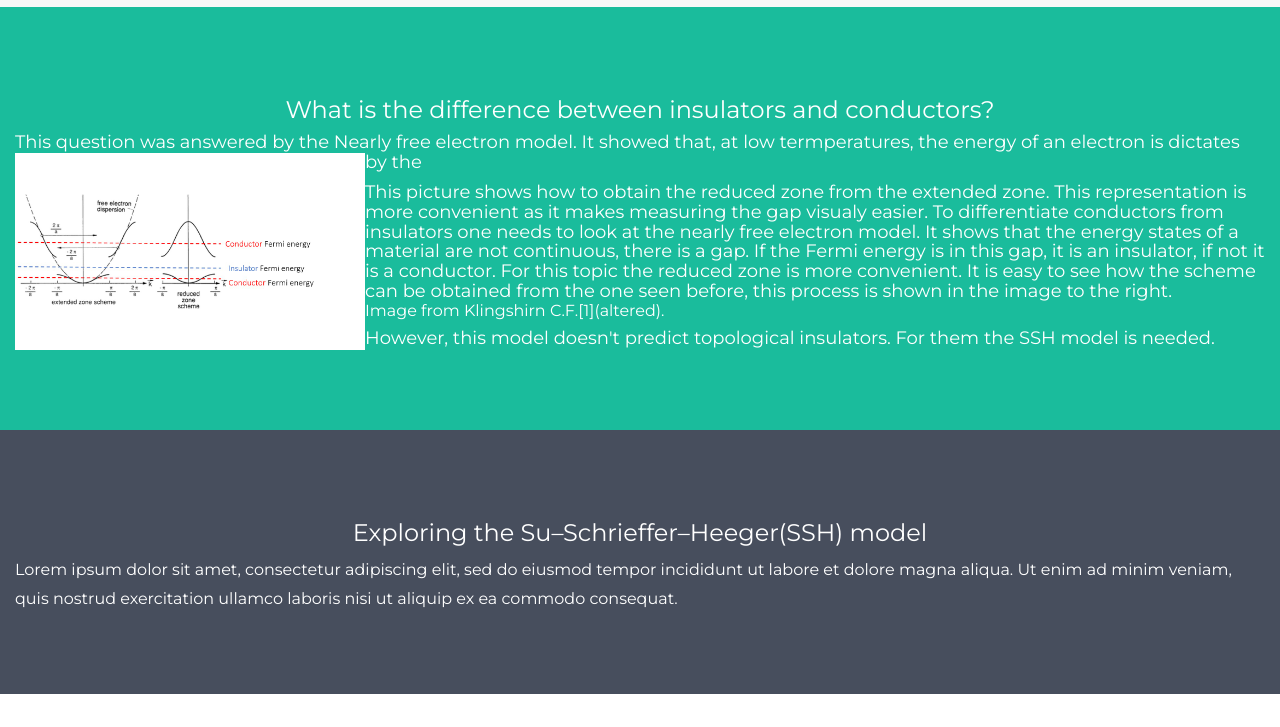
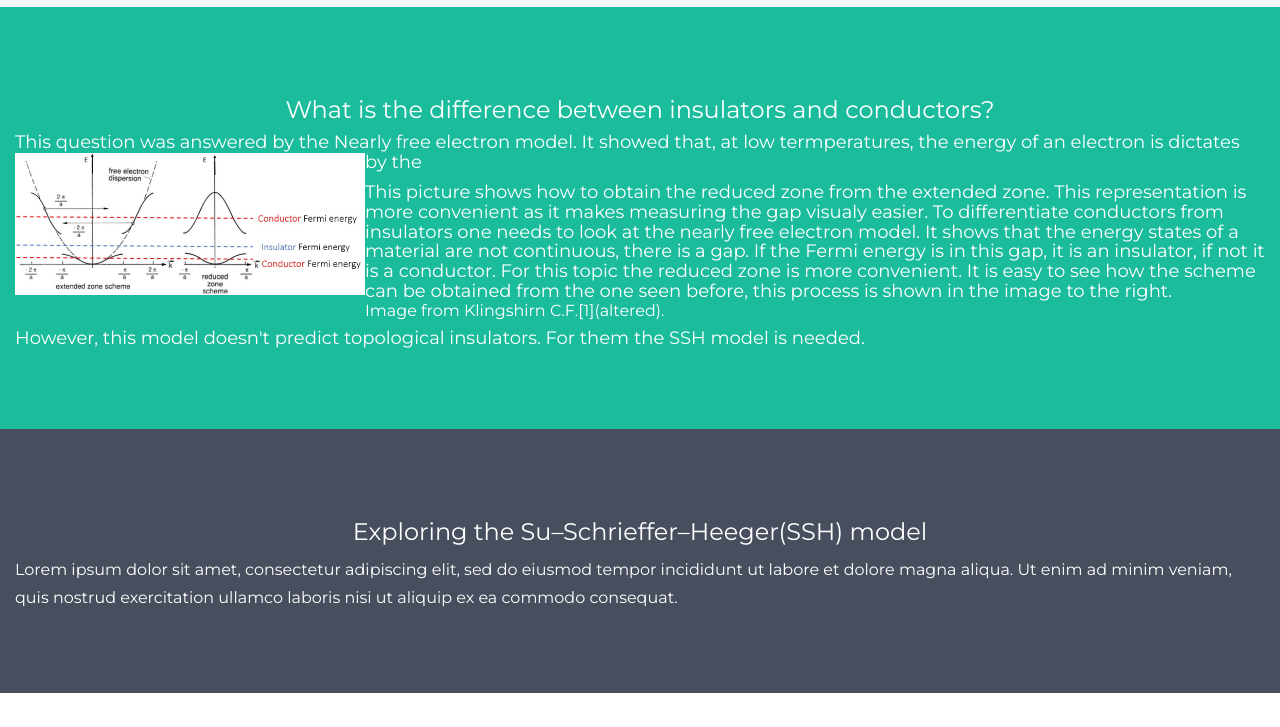
Before and after one commit to RalPan/Topological_Insulators, a plain HTML site: page index.html in a window 1280 px wide. Shown: the part 73-800 px from the top of the page. Drawn offline with nearby package versions, Linux system fonts and the light colour scheme.

Commit message:
Update index.html

```diff
--- a/index.html
+++ b/index.html
@@ -79,7 +79,7 @@
 <div class="container-fluid bg-1">
   <a id="Insulators vs conductors"></a><h3 class="margin">What is the difference between insulators and conductors?</h3>
   <h4> This question was answered by the Nearly free electron model. It showed that, at low termperatures, the energy of an electron is dictates by the
-  <img src="Slide1.jpg" class="img-responsive margin" align='left' style="display:inline" alt="nfree" width="350" height="350"> <br> <p></p>This picture shows how to obtain the reduced zone from the extended zone. This representation is more convenient as it makes measuring the gap visualy easier. To differentiate conductors from insulators one needs to look at the nearly free electron model. It shows that the energy states of a material are not continuous, there is a gap. If the Fermi energy is in this gap, it is an insulator, if not it is a conductor. For this topic the reduced zone is more convenient. It is easy to see how the scheme can be obtained from the one seen before, this process is shown in the image to the right.
+  <img src="extended to reduced.png" class="img-responsive margin" align='left' style="display:inline" alt="nfree" width="350" height="350"> <br> <p></p>This picture shows how to obtain the reduced zone from the extended zone. This representation is more convenient as it makes measuring the gap visualy easier. To differentiate conductors from insulators one needs to look at the nearly free electron model. It shows that the energy states of a material are not continuous, there is a gap. If the Fermi energy is in this gap, it is an insulator, if not it is a conductor. For this topic the reduced zone is more convenient. It is easy to see how the scheme can be obtained from the one seen before, this process is shown in the image to the right.
 
    <p> Image from Klingshirn C.F.[1](altered).</p>
    <h4> However, this model doesn't predict topological insulators. For them the SSH model is needed.</h4>
```
